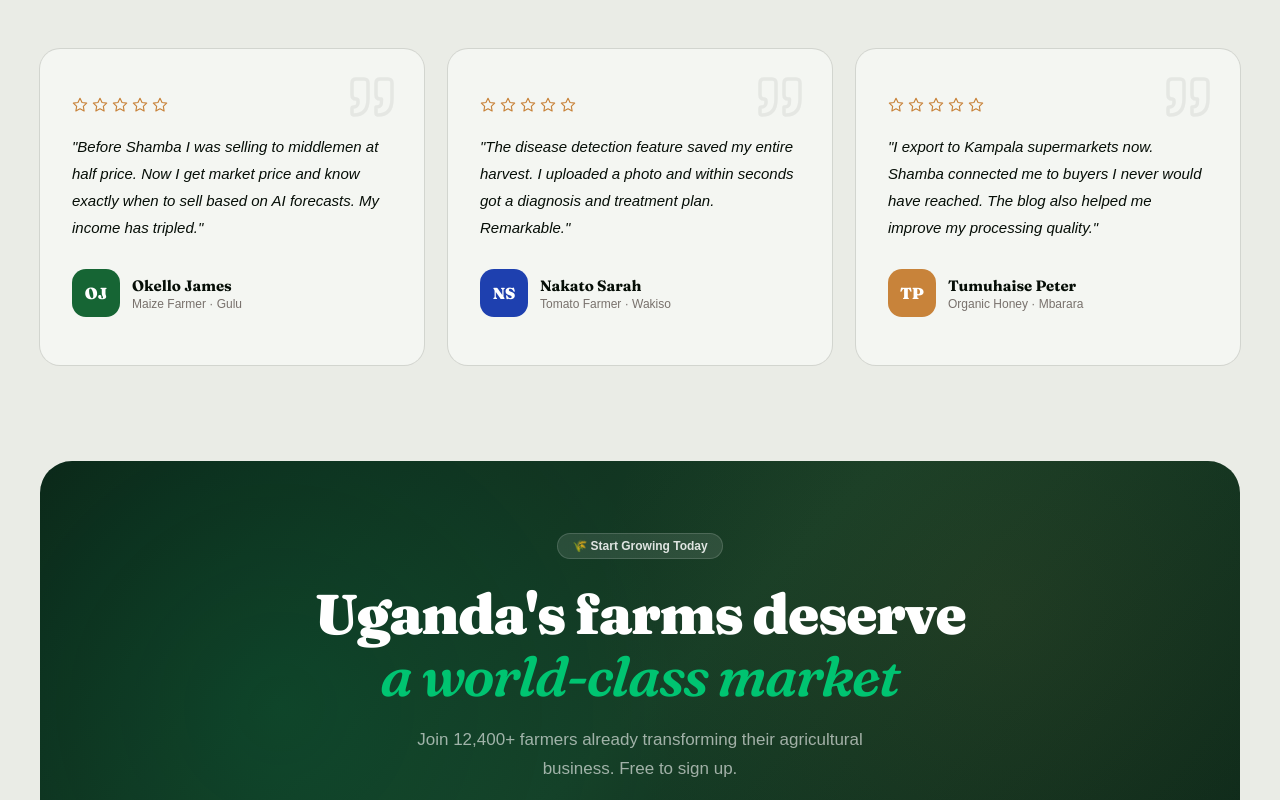
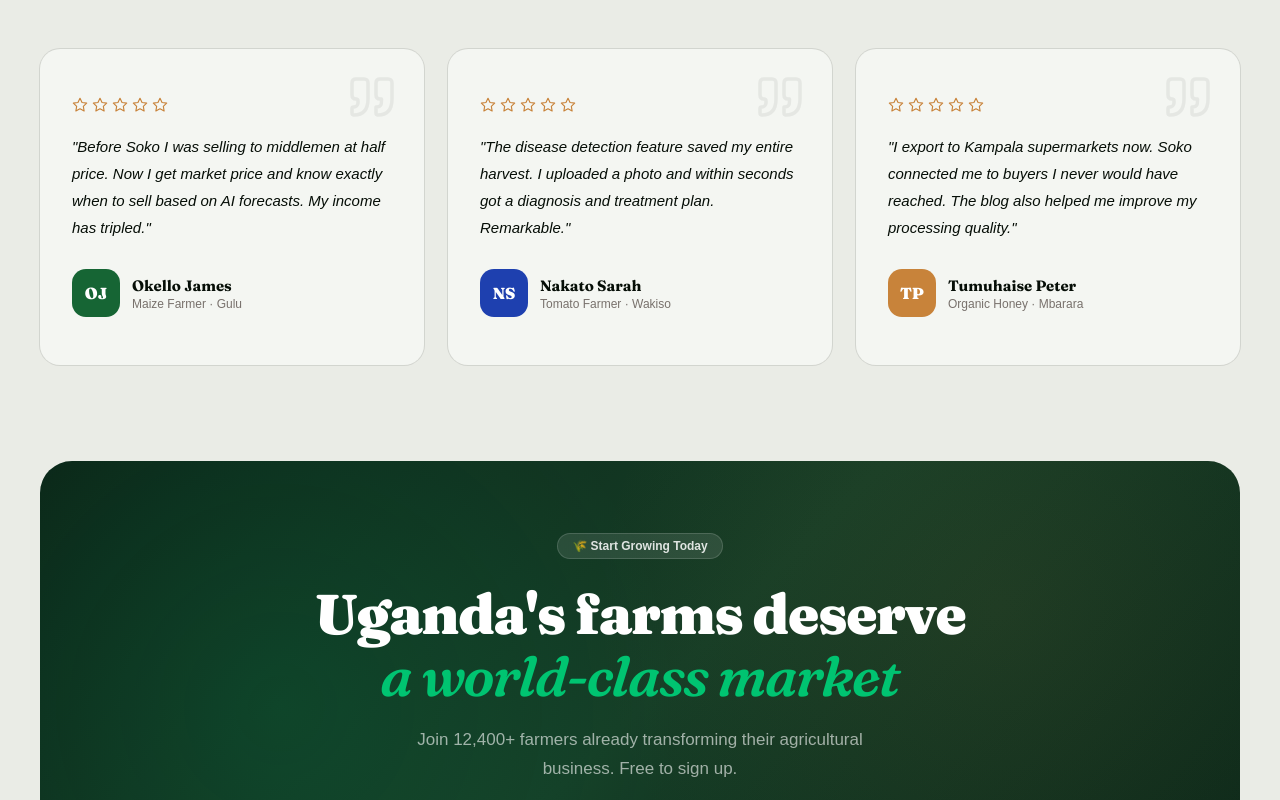
Before and after one commit to Ntale3/soko_client, a React (Vite) app: page / in a window 1280 px wide. Shown: the part 3080-3880 px from the top of the page. Built offline with nearby package versions, Linux system fonts and the light colour scheme.

Commit message:
♻️  edit landing mock data

```diff
--- a/src/components/landing-page/TestimonialsSection.tsx
+++ b/src/components/landing-page/TestimonialsSection.tsx
@@ -6,7 +6,7 @@ const TESTIMONIALS = [
   {
     name: "Okello James",
     role: "Maize Farmer · Gulu",
-    text: "Before Shamba I was selling to middlemen at half price. Now I get market price and know exactly when to sell based on AI forecasts. My income has tripled.",
+    text: "Before Soko I was selling to middlemen at half price. Now I get market price and know exactly when to sell based on AI forecasts. My income has tripled.",
     av: "OJ",
     ac: "#166534",
   },
@@ -20,7 +20,7 @@ const TESTIMONIALS = [
   {
     name: "Tumuhaise Peter",
     role: "Organic Honey · Mbarara",
-    text: "I export to Kampala supermarkets now. Shamba connected me to buyers I never would have reached. The blog also helped me improve my processing quality.",
+    text: "I export to Kampala supermarkets now. Soko connected me to buyers I never would have reached. The blog also helped me improve my processing quality.",
     av: "TP",
     ac: "var(--shamba-amber)",
   },
--- a/src/components/landing-page/cta-and-footer.tsx
+++ b/src/components/landing-page/cta-and-footer.tsx
@@ -100,7 +100,7 @@ export function CTABanner({
 const COLS = [
   {
     title: "Platform",
-    links: ["Marketplace", "Blog", "Price Intelligence", "Shamba AI", "Sell Produce"],
+    links: ["Marketplace", "Blog", "Price Intelligence", "Soko AI", "Sell Produce"],
   },
   { title: "Company", links: ["About", "Careers", "Press", "Partners", "Contact"] },
   {
--- a/src/components/landing-page/how-it-works-section.tsx
+++ b/src/components/landing-page/how-it-works-section.tsx
@@ -122,7 +122,7 @@ const HowItWorksSection = ({ onSignUp }: { onSignUp?: () => void }) => {
               height: "auto",
             }}
           >
-            Join Shamba Today <Icon name="arrow" size={20} color="var(--shamba-forest)" />
+            Join Soko Today <Icon name="arrow" size={20} color="var(--shamba-forest)" />
           </Button>
         </div>
       </div>
```
